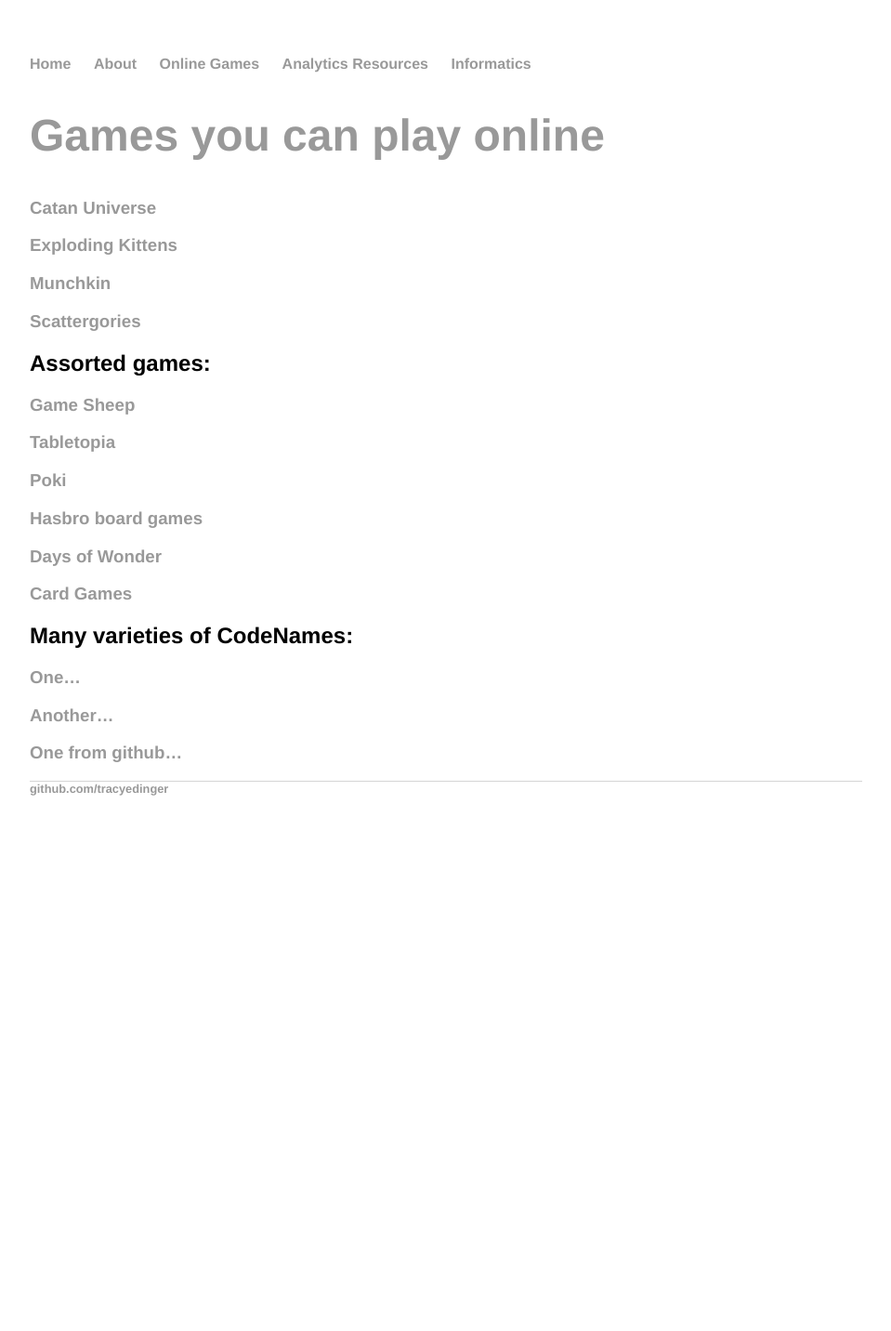
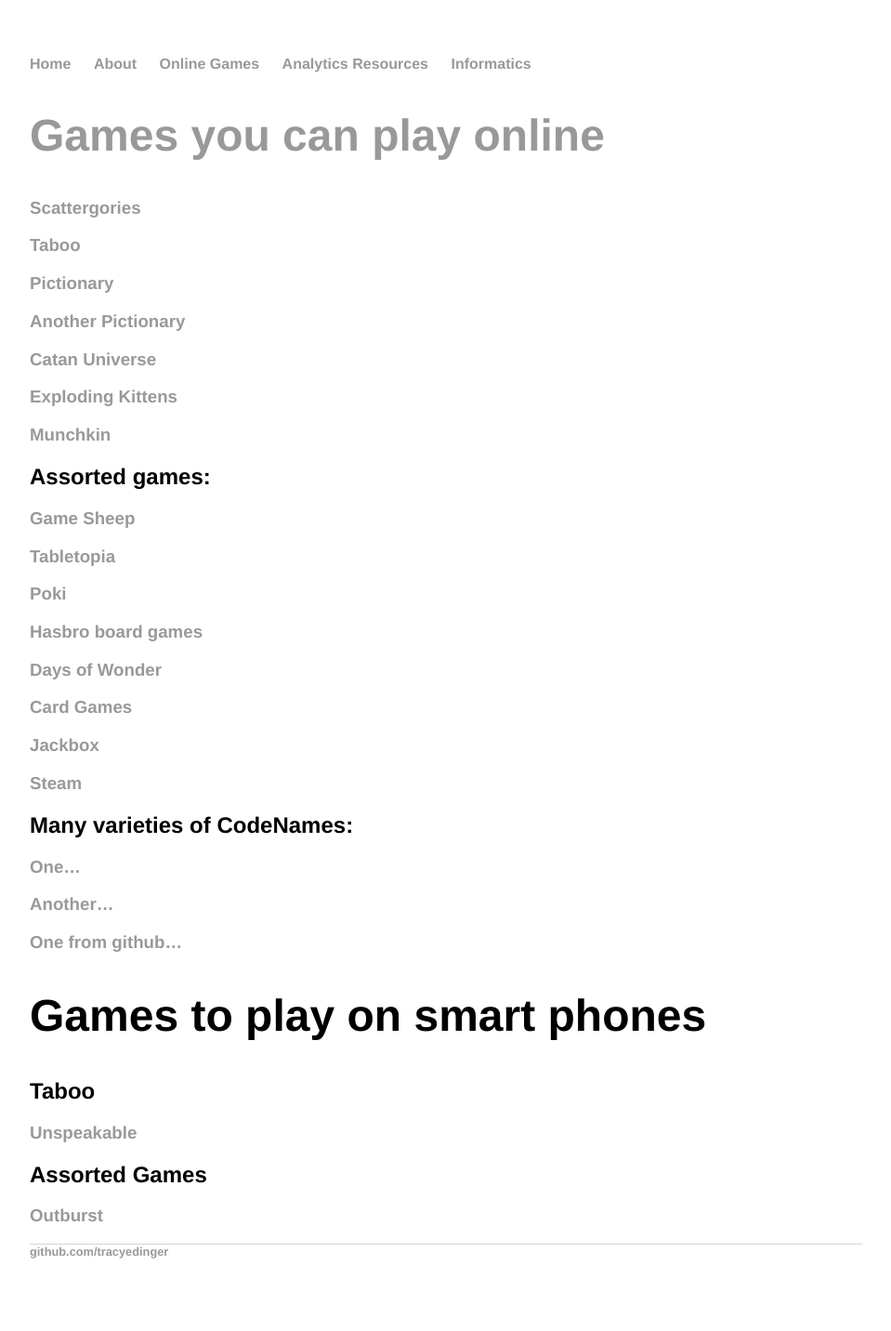
Before and after one commit to tracyedinger/tracyedinger.github.io, a Jekyll site: the page built from OnlineGames.md, in a window 1280 px wide. Shown: the whole page at 93% size, without its empty margins (160-1119 px from the left). Built offline with Jekyll 4.4.1, drawn with Linux system fonts in a browser that asks for light colours; our own code applies the rules of GitHub Pages for plain Markdown files; before the commit the page ends 934 px from its top, so only the background shows below that.

Commit message:
Update OnlineGames.md

```diff
--- a/OnlineGames.md
+++ b/OnlineGames.md
@@ -1,4 +1,12 @@
 # Games you can play online
+
+### [Scattergories](https://scattergoriesonline.net)
+
+### [Taboo](https://playtaboo.com/playpage)
+
+### [Pictionary](https://skribbl.io/)
+
+### [Another Pictionary](https://www.drawize.com/)
 
 ### [Catan Universe](https://catanuniverse.com/en/)
 
@@ -6,17 +14,25 @@
 
 ### [Munchkin](http://titotu.io/munchkin-io)
 
-### [Scattergories](https://scattergoriesonline.net)
-
 ## Assorted games:
-###  [Game Sheep](https://www.gamesheep.com/)
-###  [Tabletopia](https://tabletopia.com/)
-###  [Poki](https://poki.com/en/cards)
-###  [Hasbro board games](https://www.ubisoft.com/en-us/game/hasbro-family-pack/)
-###  [Days of Wonder](https://www.daysofwonder.com/online/en/play/)
-###  [Card Games](http://playingcards.io/)
+### [Game Sheep](https://www.gamesheep.com/)
+### [Tabletopia](https://tabletopia.com/)
+### [Poki](https://poki.com/en/cards)
+### [Hasbro board games](https://www.ubisoft.com/en-us/game/hasbro-family-pack/)
+### [Days of Wonder](https://www.daysofwonder.com/online/en/play/)
+### [Card Games](http://playingcards.io/)
+### [Jackbox](https://www.jackboxgames.com/)
+### [Steam](https://store.steampowered.com/)
 
 ## Many varieties of CodeNames:
 ### [One...](https://www.codenamesgreen.com/)
 ### [Another...](https://www.horsepaste.com/)
 ### [One from github...](https://ninjabunny.github.io/KodeNames/#)
+
+# Games to play on smart phones
+
+## Taboo
+### [Unspeakable](http://unspeakable.appdvision.com/unspeakable/Unspeakable_-_Taboo_Game_With_Friends.html)
+
+## Assorted Games
+### [Outburst](https://apps.apple.com/us/app/outburst-catch-phrase-game/id608752346)
```
